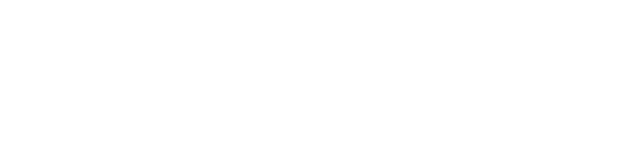
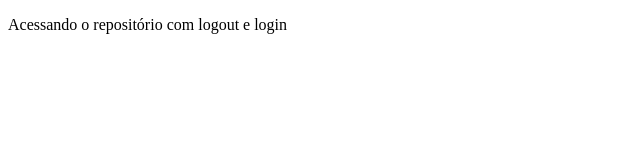
Before and after one commit to Hoher534/troboticapratica, a plain HTML site: page public_html/index.html in a window 1280 px wide. Shown: the whole page, without its empty margins (0-640 px from the left). Drawn offline with Linux system fonts and the light colour scheme.

Commit message:
Adicionado o parágrafo no corpo  do arquivo HTML

```diff
--- a/public_html/index.html
+++ b/public_html/index.html
@@ -6,6 +6,6 @@
 	<title>Git/GitHub Teste repo</title>
 </head>
 <body>
-
+<p> Acessando o repositório com logout e login</p>
 </body>
 </html>
```
